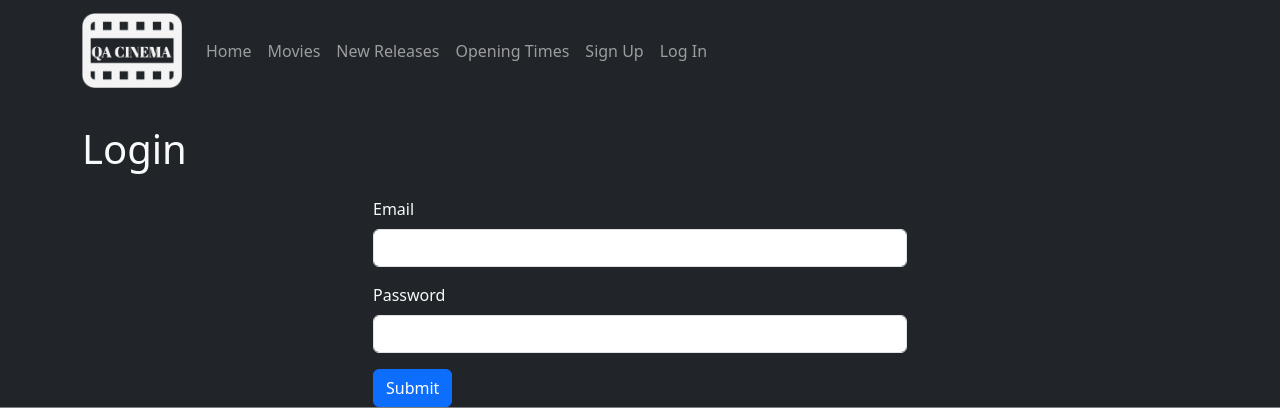
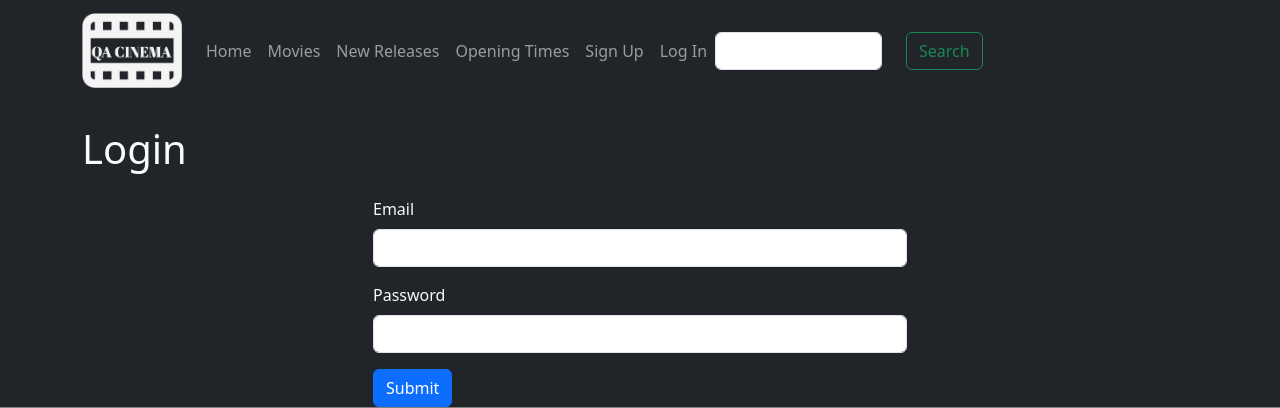
Before and after one commit to Wojciech-Przybylski/ams-group-project, a Flask app: page /login in a window 1280 px wide. Shown: the top 408 px of the page. Run offline with Flask 3, Linux system fonts and the light colour scheme.

Commit message:
Added search form to navbar

```diff
--- a/application/templates/nav.html
+++ b/application/templates/nav.html
@@ -53,6 +53,17 @@
                     </li>
                     {% endif %}
                 </ul>
+                <form method="POST" action="/search" class="form-inline my-2 my-lg-0">
+                    {{ search_form.hidden_tag() }}
+                    <div class="row">
+                        <div class="col">
+                            {{ search_form.search(class="form-control mr-sm-2", render_kw={"placeholder": "Search..."}) }}
+                        </div>
+                        <div class="col">
+                            {{ search_form.submit(class="btn btn-outline-success my-2 my-sm-0") }}
+                        </div>
+                    </div>
+                </form>
             </div>
         </div>
     </nav>
```
